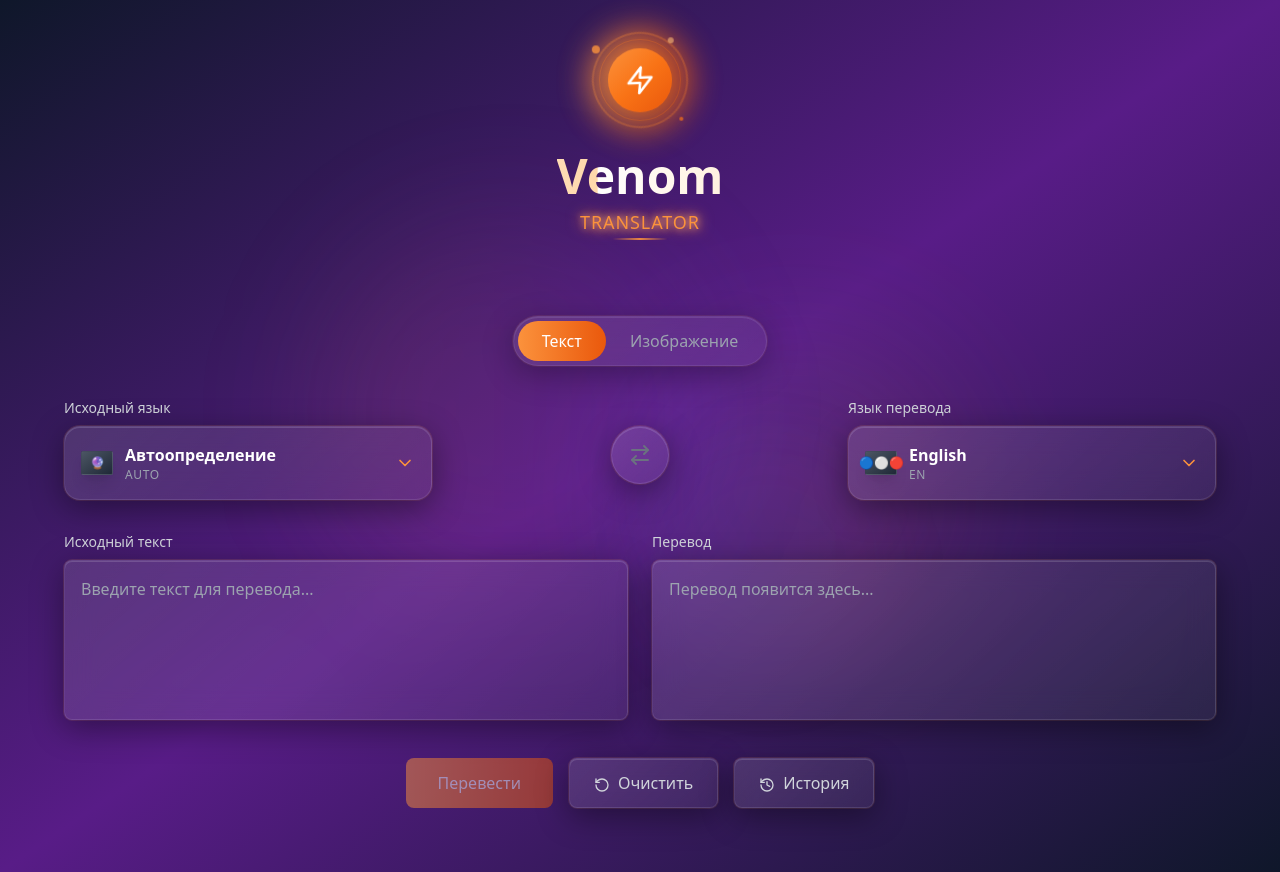
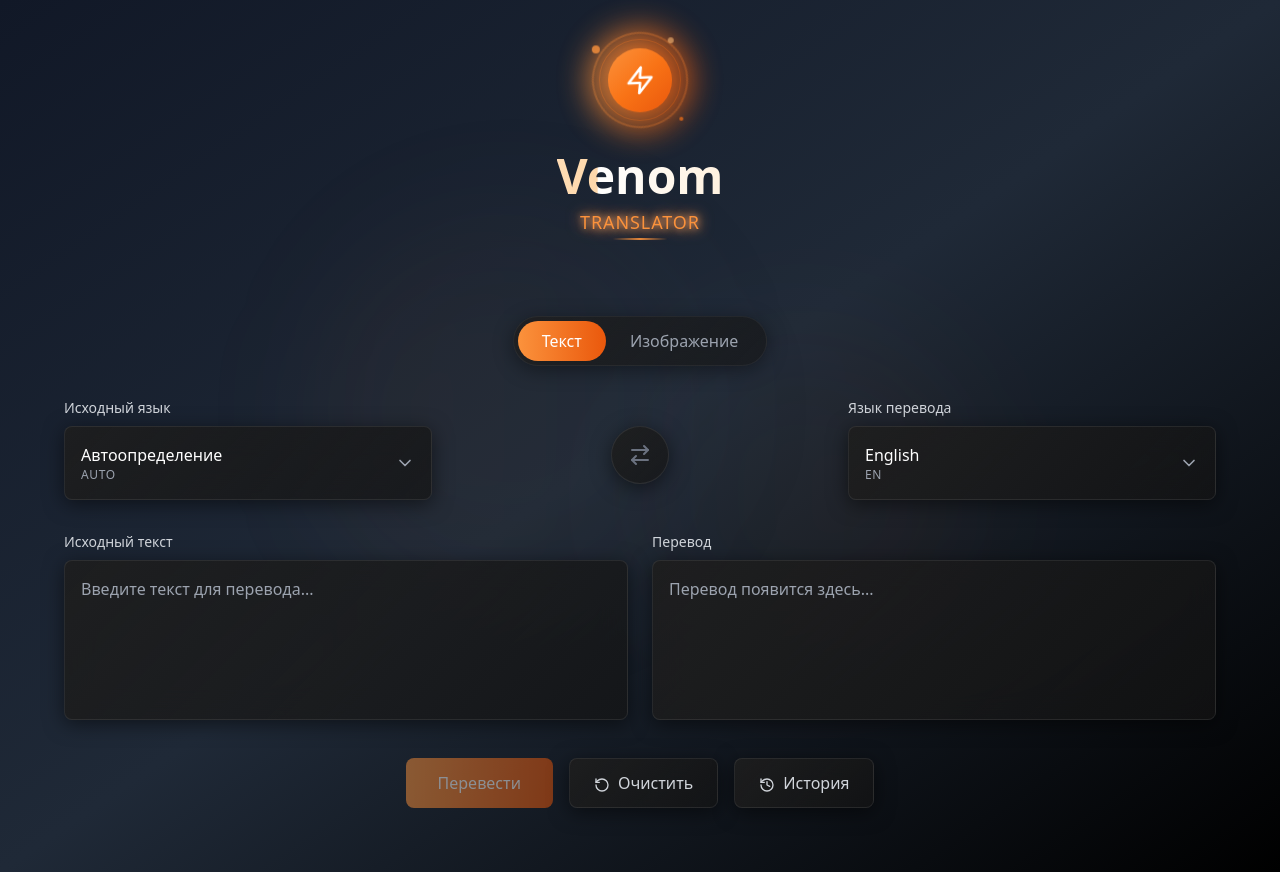
Before and after one commit to lair-venom/venom-translator, a React (Vite) app: page / in a window 1280 px wide. Built offline with nearby package versions, Linux system fonts and the light colour scheme.

Commit message:
Темный минималистичный дизайн

```diff
--- a/src/App.tsx
+++ b/src/App.tsx
@@ -97,12 +97,11 @@ function App() {
   };
 
   return (
-    <div className="min-h-screen bg-gradient-to-br from-slate-900 via-purple-900 to-slate-900 relative overflow-hidden">
+    <div className="min-h-screen bg-gradient-to-br from-gray-900 via-gray-800 to-black relative overflow-hidden">
       {/* Animated background elements */}
       <div className="absolute inset-0 overflow-hidden">
-        <div className="absolute top-1/4 left-1/4 w-96 h-96 bg-gradient-to-r from-orange-400/10 to-purple-600/10 rounded-full blur-3xl animate-float"></div>
-        <div className="absolute bottom-1/4 right-1/4 w-80 h-80 bg-gradient-to-r from-blue-400/10 to-orange-500/10 rounded-full blur-3xl animate-float-gentle"></div>
-        <div className="absolute top-1/2 left-1/2 transform -translate-x-1/2 -translate-y-1/2 w-64 h-64 bg-gradient-to-r from-purple-500/5 to-pink-500/5 rounded-full blur-2xl animate-pulse-custom"></div>
+        <div className="absolute top-1/4 left-1/4 w-96 h-96 bg-gradient-to-r from-orange-400/5 to-gray-600/5 rounded-full blur-3xl animate-float"></div>
+        <div className="absolute bottom-1/4 right-1/4 w-80 h-80 bg-gradient-to-r from-gray-600/5 to-orange-500/5 rounded-full blur-3xl animate-float-gentle"></div>
       </div>
 
       <div className="container mx-auto px-4 py-8">
--- a/src/components/LanguageSelect.tsx
+++ b/src/components/LanguageSelect.tsx
@@ -71,39 +71,34 @@ export const LanguageSelect: React.FC<LanguageSelectProps> = ({
       <button
         type="button"
         onClick={handleToggle}
-        className="w-full glass-border rounded-2xl p-4 text-white focus-orange border-0 appearance-none cursor-pointer hover-glow transition-all flex items-center justify-between group relative overflow-hidden"
+        className="w-full glass-border rounded-lg p-4 text-white focus-orange border-0 appearance-none cursor-pointer hover-glow transition-all flex items-center justify-between group relative overflow-hidden"
       >
-        <div className="absolute inset-0 bg-gradient-to-r from-orange-500/5 to-purple-500/5 opacity-0 group-hover:opacity-100 transition-opacity duration-300"></div>
-        <div className="flex items-center space-x-3">
-          <div className="relative">
-            <div className="w-8 h-6 rounded-sm bg-gradient-to-br from-gray-600 to-gray-800 flex items-center justify-center text-xs font-bold shadow-lg border border-gray-500/30">
-              {selectedLanguage?.flag || '🌐'}
-            </div>
-            <div className="absolute inset-0 bg-gradient-to-br from-orange-400/20 to-transparent rounded-sm opacity-0 group-hover:opacity-100 transition-opacity duration-300"></div>
+        <div className="text-left">
+          <div className="font-medium text-white group-hover:text-orange-100 transition-colors">
+            {selectedLanguage?.name || 'Выберите язык'}
           </div>
-          <div className="text-left">
-            <div className="font-semibold text-white group-hover:text-orange-100 transition-colors">{selectedLanguage?.name || 'Выберите язык'}</div>
-            <div className="text-xs text-gray-400 uppercase tracking-wider">{selectedLanguage?.code}</div>
+          <div className="text-xs text-gray-400 uppercase tracking-wider">
+            {selectedLanguage?.code}
           </div>
         </div>
-        <ChevronDown className={`w-5 h-5 text-orange-400 transition-all duration-300 group-hover:text-orange-300 ${isOpen ? 'rotate-180 scale-110' : ''}`} />
+        <ChevronDown className={`w-5 h-5 text-gray-400 transition-all duration-300 group-hover:text-orange-400 ${isOpen ? 'rotate-180' : ''}`} />
       </button>
 
       {/* Dropdown */}
       {isOpen && (
         <div className="absolute top-full left-0 right-0 mt-3 z-50 animate-slide-down">
-          <div className="glass-border rounded-2xl shadow-2xl overflow-hidden max-h-80 border border-orange-400/20">
+          <div className="glass-border rounded-lg shadow-2xl overflow-hidden max-h-80">
             {/* Search Input */}
-            <div className="p-4 border-b border-gray-600/50 bg-gradient-to-r from-gray-800/50 to-gray-700/50">
+            <div className="p-4 border-b border-gray-700/50">
               <div className="relative">
-                <Search className="absolute left-3 top-1/2 transform -translate-y-1/2 w-4 h-4 text-orange-400/70" />
+                <Search className="absolute left-3 top-1/2 transform -translate-y-1/2 w-4 h-4 text-gray-400" />
                 <input
                   ref={searchInputRef}
                   type="text"
                   placeholder="Поиск языка..."
                   value={searchTerm}
                   onChange={(e) => setSearchTerm(e.target.value)}
-                  className="w-full pl-10 pr-4 py-3 bg-gray-800/50 text-white placeholder-gray-400 focus:outline-none focus:ring-2 focus:ring-orange-400/50 rounded-xl border border-gray-600/30 focus:border-orange-400/50 transition-all"
+                  className="w-full pl-10 pr-4 py-2 bg-gray-800/50 text-white placeholder-gray-400 focus:outline-none focus:ring-1 focus:ring-orange-400/50 rounded-lg border border-gray-600/30 focus:border-orange-400/50 transition-all"
                 />
               </div>
             </div>
@@ -116,35 +111,26 @@ export const LanguageSelect: React.FC<LanguageSelectProps> = ({
                     key={lang.code}
                     type="button"
                     onClick={() => handleSelect(lang.code)}
-                    className={`w-full px-4 py-3 text-left hover:bg-gradient-to-r hover:from-orange-400/10 hover:to-purple-400/10 transition-all flex items-center space-x-3 group relative ${
-                      value === lang.code ? 'bg-gradient-to-r from-orange-400/15 to-purple-400/15 border-r-2 border-orange-500' : ''
+                    className={`w-full px-4 py-3 text-left hover:bg-gray-700/30 transition-all flex items-center justify-between group relative ${
+                      value === lang.code ? 'bg-gray-700/50 border-r-2 border-orange-500' : ''
                     }`}
                   >
-                    <div className="relative">
-                      <div className="w-8 h-6 rounded-sm bg-gradient-to-br from-gray-600 to-gray-800 flex items-center justify-center text-xs font-bold shadow-lg border border-gray-500/30 group-hover:border-orange-400/50 transition-all group-hover:scale-110">
-                        {lang.flag}
-                      </div>
-                      <div className="absolute inset-0 bg-gradient-to-br from-orange-400/20 to-transparent rounded-sm opacity-0 group-hover:opacity-100 transition-opacity duration-300"></div>
-                    </div>
-                    <div className="flex-1">
-                      <div className="font-medium text-white group-hover:text-orange-100">
+                    <div>
+                      <div className="font-medium text-white group-hover:text-orange-100 transition-colors">
                         {lang.name}
                       </div>
-                      <div className="text-xs text-gray-400 uppercase tracking-wider">
+                      <div className="text-xs text-gray-500 uppercase tracking-wider">
                         {lang.code}
                       </div>
                     </div>
                     {value === lang.code && (
-                      <div className="w-2 h-2 bg-gradient-to-r from-orange-400 to-orange-600 rounded-full animate-pulse shadow-lg shadow-orange-400/50"></div>
-                    )}
-                    {value === lang.code && (
-                      <div className="absolute inset-0 bg-gradient-to-r from-orange-400/5 to-purple-400/5 pointer-events-none"></div>
+                      <div className="w-2 h-2 bg-orange-500 rounded-full animate-pulse"></div>
                     )}
                   </button>
                 ))
               ) : (
-                <div className="px-4 py-8 text-center text-gray-400 bg-gradient-to-br from-gray-800/30 to-gray-700/30">
-                  <Globe className="w-8 h-8 mx-auto mb-2 opacity-50" />
+                <div className="px-4 py-8 text-center text-gray-400">
+                  <Globe className="w-6 h-6 mx-auto mb-2 opacity-50" />
                   <p>Язык не найден</p>
                 </div>
               )}
--- a/src/data/languages.ts
+++ b/src/data/languages.ts
@@ -5,26 +5,26 @@ export interface Language {
 }
 
 export const languages: Language[] = [
-  { code: 'auto', name: 'Автоопределение', flag: '🔮' },
-  { code: 'ru', name: 'Русский', flag: '🟦🟨🟥' },
-  { code: 'en', name: 'English', flag: '🔵⚪🔴' },
-  { code: 'es', name: 'Español', flag: '🟥🟨🟥' },
-  { code: 'fr', name: 'Français', flag: '🔵⚪🔴' },
-  { code: 'de', name: 'Deutsch', flag: '⬜🔴🟨' },
-  { code: 'it', name: 'Italiano', flag: '🟢⚪🔴' },
-  { code: 'pt', name: 'Português', flag: '🟢🔴🟢' },
-  { code: 'zh', name: '中文', flag: '🔴🟨⭐' },
-  { code: 'ja', name: '日本語', flag: '⚪🔴⚪' },
-  { code: 'ko', name: '한국어', flag: '⚪🔵🔴' },
-  { code: 'ar', name: 'العربية', flag: '🟢⚪⬜' },
-  { code: 'hi', name: 'हिन्दी', flag: '🟠⚪🟢' },
-  { code: 'tr', name: 'Türkçe', flag: '🔴⚪🌙' },
-  { code: 'nl', name: 'Nederlands', flag: '🔴⚪🔵' },
-  { code: 'sv', name: 'Svenska', flag: '🔵🟨🔵' },
-  { code: 'da', name: 'Dansk', flag: '🔴⚪🔴' },
-  { code: 'no', name: 'Norsk', flag: '🔴⚪🔵' },
-  { code: 'fi', name: 'Suomi', flag: '⚪🔵⚪' },
-  { code: 'pl', name: 'Polski', flag: '⚪🔴⚪' }
+  { code: 'auto', name: 'Автоопределение', flag: '' },
+  { code: 'ru', name: 'Русский', flag: '' },
+  { code: 'en', name: 'English', flag: '' },
+  { code: 'es', name: 'Español', flag: '' },
+  { code: 'fr', name: 'Français', flag: '' },
+  { code: 'de', name: 'Deutsch', flag: '' },
+  { code: 'it', name: 'Italiano', flag: '' },
+  { code: 'pt', name: 'Português', flag: '' },
+  { code: 'zh', name: '中文', flag: '' },
+  { code: 'ja', name: '日本語', flag: '' },
+  { code: 'ko', name: '한국어', flag: '' },
+  { code: 'ar', name: 'العربية', flag: '' },
+  { code: 'hi', name: 'हिन्दी', flag: '' },
+  { code: 'tr', name: 'Türkçe', flag: '' },
+  { code: 'nl', name: 'Nederlands', flag: '' },
+  { code: 'sv', name: 'Svenska', flag: '' },
+  { code: 'da', name: 'Dansk', flag: '' },
+  { code: 'no', name: 'Norsk', flag: '' },
+  { code: 'fi', name: 'Suomi', flag: '' },
+  { code: 'pl', name: 'Polski', flag: '' }
 ];
 
 export const targetLanguages = languages.filter(lang => lang.code !== 'auto');
--- a/src/index.css
+++ b/src/index.css
@@ -287,33 +287,26 @@
 
 /* Glass morphism effect */
 .glass {
-  background: linear-gradient(135deg, rgba(255, 255, 255, 0.1), rgba(255, 255, 255, 0.05));
+  background: linear-gradient(135deg, rgba(30, 30, 30, 0.8), rgba(20, 20, 20, 0.6));
   backdrop-filter: blur(10px);
-  border: 1px solid rgba(255, 255, 255, 0.08);
-  box-shadow: 0 8px 32px rgba(0, 0, 0, 0.3),
-              inset 0 1px 0 rgba(255, 255, 255, 0.1),
-              0 0 0 1px rgba(255, 163, 102, 0.1);
+  border: 1px solid rgba(255, 255, 255, 0.05);
+  box-shadow: 0 4px 20px rgba(0, 0, 0, 0.4);
 }
 
 /* Enhanced glass effect with border */
 .glass-border {
-  background: linear-gradient(135deg, rgba(255, 255, 255, 0.12), rgba(255, 255, 255, 0.06));
+  background: linear-gradient(135deg, rgba(30, 30, 30, 0.9), rgba(20, 20, 20, 0.7));
   backdrop-filter: blur(15px);
-  border: 1px solid rgba(255, 255, 255, 0.1);
-  box-shadow: 0 8px 32px rgba(0, 0, 0, 0.4),
-              inset 0 1px 0 rgba(255, 255, 255, 0.15),
-              0 0 0 1px rgba(255, 163, 102, 0.15);
+  border: 1px solid rgba(255, 255, 255, 0.08);
+  box-shadow: 0 4px 20px rgba(0, 0, 0, 0.5);
 }
 
 /* Hover effects */
 .hover-glow:hover {
-  background: linear-gradient(135deg, rgba(255, 255, 255, 0.15), rgba(255, 255, 255, 0.08));
-  box-shadow: 0 12px 40px rgba(0, 0, 0, 0.5),
-              inset 0 1px 0 rgba(255, 255, 255, 0.2),
-              0 0 0 1px rgba(255, 163, 102, 0.25),
-              0 0 20px rgba(255, 163, 102, 0.1);
-  transform: translateY(-2px);
-  border-color: rgba(255, 255, 255, 0.2);
+  background: linear-gradient(135deg, rgba(40, 40, 40, 0.9), rgba(30, 30, 30, 0.8));
+  border-color: rgba(255, 163, 102, 0.3);
+  box-shadow: 0 6px 25px rgba(0, 0, 0, 0.6),
+              0 0 0 1px rgba(255, 163, 102, 0.2);
   transition: all 0.3s ease;
 }
 
```
